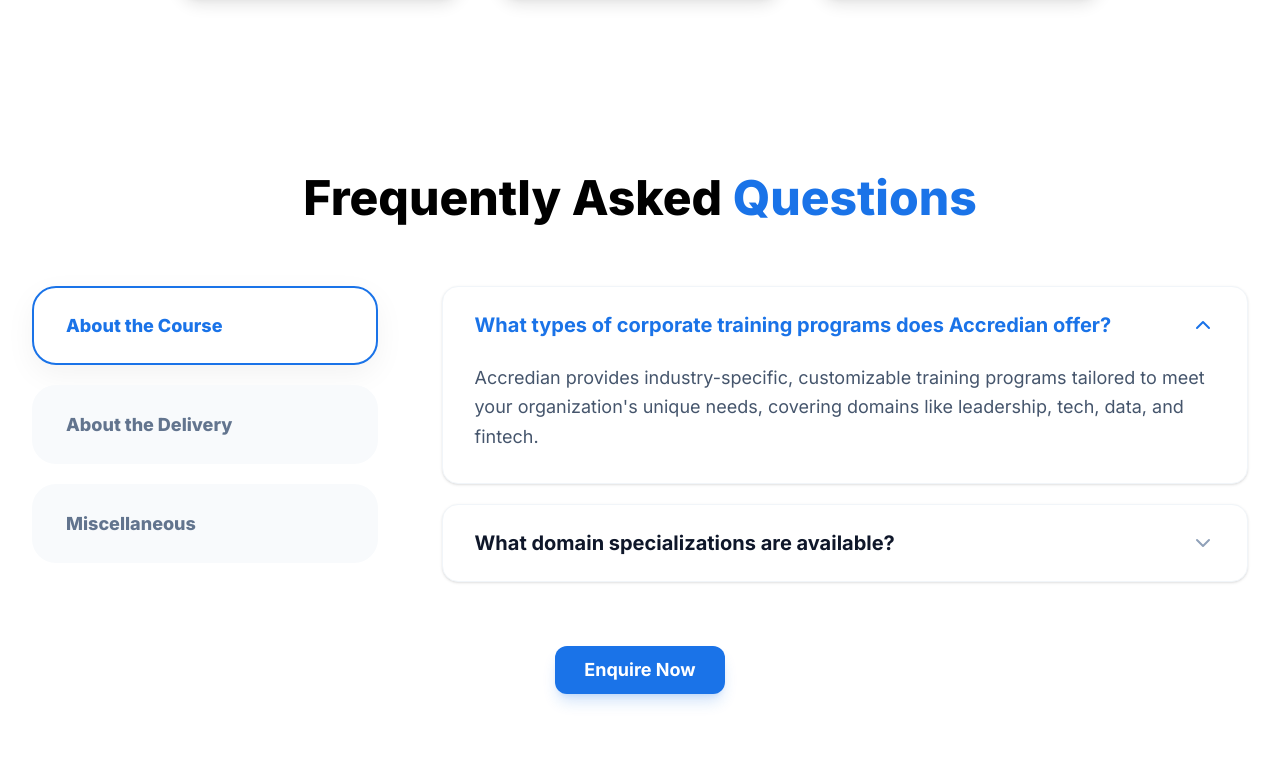
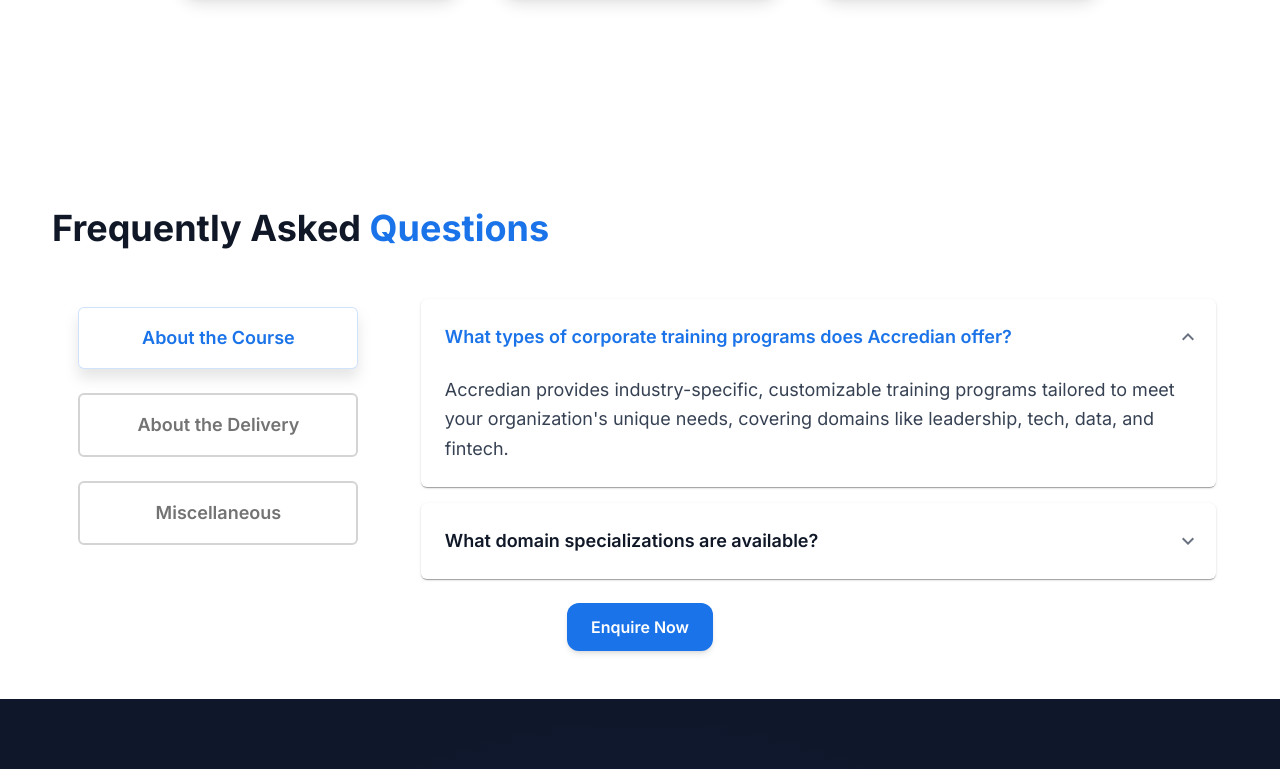
Before and after one commit to dexisworking/accredian-enterprise-clone, a Next.js app: page / in a window 1280 px wide. Shown: the part 5531-6300 px from the top of the page. Built offline with nearby package versions, Linux system fonts and the light colour scheme.

Commit message:
feat: add FAQ section with interactive accordion component and global styles

```diff
--- a/app/globals.css
+++ b/app/globals.css
@@ -98,3 +98,12 @@
     opacity: 1;
   }
 }
+
+.no-scrollbar::-webkit-scrollbar {
+  display: none;
+}
+
+.no-scrollbar {
+  -ms-overflow-style: none;
+  scrollbar-width: none;
+}
--- a/app/page.tsx
+++ b/app/page.tsx
@@ -30,19 +30,21 @@
         <Process />
 
         {/* FAQs */}
-        <section id="faqs" className="py-20 bg-white">
-          <div className="mx-auto max-w-7xl px-4 sm:px-6 lg:px-8">
-            <div className="text-center mb-16">
-              <h2 className="text-5xl font-extrabold text-[#000000]">
-                Frequently Asked <span className="text-[#1A73E8]">Questions</span>
+        <section id="faqs" className="w-full flex justify-center mt-16 sm:mt-16 md:py-12 xl:px-12 px-4" data-cur="cursor">
+          <div className="w-full max-w-[85rem]" data-cur="cursor">
+            <div className="w-full">
+              <h2 className="text-2xl mx-1 md:text-4xl font-bold text-gray-900 leading-tight" data-cur="cursor">
+                Frequently Asked <span className="text-[#1A73E8]" data-cur="cursor">Questions</span>
               </h2>
             </div>
+
             <FaqAccordion groups={faqGroups} />
 
-            <div className="mt-16 text-center">
+            <div className="flex justify-center mt-6" data-cur="cursor">
               <button
                 onClick={() => setIsModalOpen(true)}
-                className="bg-[#1A73E8] hover:bg-[#1557b0] text-white w-[170px] h-[48px] rounded-lg text-lg font-bold shadow-lg shadow-[#1A73E8]/20 transition-all"
+                className="px-6 py-3 bg-[#1A73E8] text-white font-semibold rounded-lg shadow-md hover:bg-[#1557b0] transition duration-300"
+                data-cur="pointer"
               >
                 Enquire Now
               </button>
--- a/components/faq-accordion.tsx
+++ b/components/faq-accordion.tsx
@@ -18,57 +18,76 @@
   const [openItemIndex, setOpenItemIndex] = useState<number | null>(0);
 
   return (
-    <div className="flex flex-col lg:flex-row gap-16">
-      {/* Sidebar Tabs (30%) */}
-      <div className="lg:w-[30%] flex flex-col gap-5">
+    <div className="flex gap-4 mt-8 md:mt-12 md:flex-row flex-col" data-cur="cursor">
+      {/* Sidebar Tabs */}
+      <div className="w-full md:flex-[0.3] relative">
+        <div className="no-scrollbar md:max-w-sm md:px-4 py-2 flex flex-row md:flex-col items-center gap-4 md:gap-6 max-w-[90vw] overflow-x-auto" data-cur="cursor">
           {groups.map((group, idx) => (
-          <button
+            <div
               key={group.title}
               onClick={() => {
                 setActiveGroupIndex(idx);
                 setOpenItemIndex(0);
               }}
-            className={`px-8 py-6 rounded-xl text-left text-[18px] font-extrabold transition-all border-2 ${
+              className={`w-full max-w-[280px] rounded-md px-4 py-4 text-center cursor-pointer transition-all ${
                 activeGroupIndex === idx
-                ? "bg-white shadow-[0_10px_30px_rgba(0,0,0,0.05)] text-[#1A73E8] border-[#1A73E8]"
-                : "bg-slate-50 text-slate-500 border-transparent hover:bg-slate-100"
+                ? "drop-shadow-lg md:drop-shadow-xl bg-white border border-[#1A73E8]/20"
+                : "border-2 border-neutral-300"
               }`}
+              data-cur="cursor"
             >
+              <h1 className={`text-sm whitespace-nowrap lg:text-lg font-semibold ${
+                activeGroupIndex === idx ? "text-[#1A73E8]" : "text-neutral-500"
+              }`} data-cur="cursor">
                 {group.title}
-          </button>
+              </h1>
+            </div>
           ))}
         </div>
+        {/* Mobile Scroll Indicator Button */}
+        <button className="absolute md:hidden block z-20 right-0 top-[50%] translate-y-[-50%] drop-shadow-lg border bg-white rounded-full p-1">
+          <svg stroke="currentColor" fill="currentColor" strokeWidth="0" viewBox="0 0 512 512" height="1em" width="1em" xmlns="http://www.w3.org/2000/svg">
+            <path d="M294.1 256L167 129c-9.4-9.4-9.4-24.6 0-33.9s24.6-9.3 34 0L345 239c9.1 9.1 9.3 23.7.7 33.1L201.1 417c-4.7 4.7-10.9 7-17 7s-12.3-2.3-17-7c-9.4-9.4-9.4-24.6 0-33.9l127-127.1z"></path>
+          </svg>
+        </button>
+      </div>
 
-      {/* Accordion Content (70%) */}
-      <div className="lg:w-[70%] space-y-5">
+      {/* Accordion Content */}
+      <div className="w-full md:flex-[0.7] md:px-4 flex flex-col gap-4" data-cur="cursor">
         {groups[activeGroupIndex].items.map((item, idx) => (
           <div
             key={idx}
-            className="bg-white rounded-2xl border border-slate-100 overflow-hidden shadow-sm hover:shadow-md transition-shadow"
+            className="bg-white rounded-md shadow-[0px_2px_1px_-1px_rgba(0,0,0,0.2),0px_1px_1px_0px_rgba(0,0,0,0.14),0px_1px_3px_0px_rgba(0,0,0,0.12)] overflow-hidden"
           >
+            <h3 className="m-0">
               <button
                 onClick={() => setOpenItemIndex(openItemIndex === idx ? null : idx)}
-              className="w-full px-8 py-6 flex items-center justify-between text-left group"
+                className="w-full flex items-center justify-between text-left p-4 hover:bg-black/5 transition-colors"
+                type="button"
+                aria-expanded={openItemIndex === idx}
+                data-cur="pointer"
               >
-              <span className={`text-xl font-bold transition-colors ${
-                openItemIndex === idx ? "text-[#1A73E8]" : "text-[#0F172A]"
-              }`}>
+                <div className="flex items-center w-full gap-2 py-2 px-2 flex-grow" data-cur="pointer">
+                  <h1 className={`text-lg font-semibold w-full h-full ${openItemIndex === idx ? 'text-[#1A73E8]' : 'text-gray-900'}`} data-cur="pointer">
                     {item.question}
+                  </h1>
+                </div>
+                <span className={`transition-transform duration-300 ${openItemIndex === idx ? 'rotate-180' : ''}`}>
+                  <svg className="w-6 h-6 text-gray-500" focusable="false" aria-hidden="true" viewBox="0 0 24 24">
+                    <path fill="currentColor" d="M16.59 8.59 12 13.17 7.41 8.59 6 10l6 6 6-6z"></path>
+                  </svg>
                 </span>
-              {openItemIndex === idx ? (
-                <ChevronUp className="text-[#1A73E8]" size={24} />
-              ) : (
-                <ChevronDown className="text-slate-400 group-hover:text-slate-600" size={24} />
-              )}
               </button>
-
+            </h3>
             <div
               className={`transition-all duration-300 ease-in-out ${
                 openItemIndex === idx ? "max-h-[500px] opacity-100" : "max-h-0 opacity-0"
               }`}
             >
-              <div className="px-8 pb-8 text-lg text-slate-600 leading-relaxed">
-                {item.answer}
+              <div className="p-6 pt-0">
+                <div className="flex flex-col gap-4 text-gray-700 text-lg leading-relaxed">
+                  <p>{item.answer}</p>
+                </div>
               </div>
             </div>
           </div>
```
Lines whose indentation alone changed are shown as unchanged.
